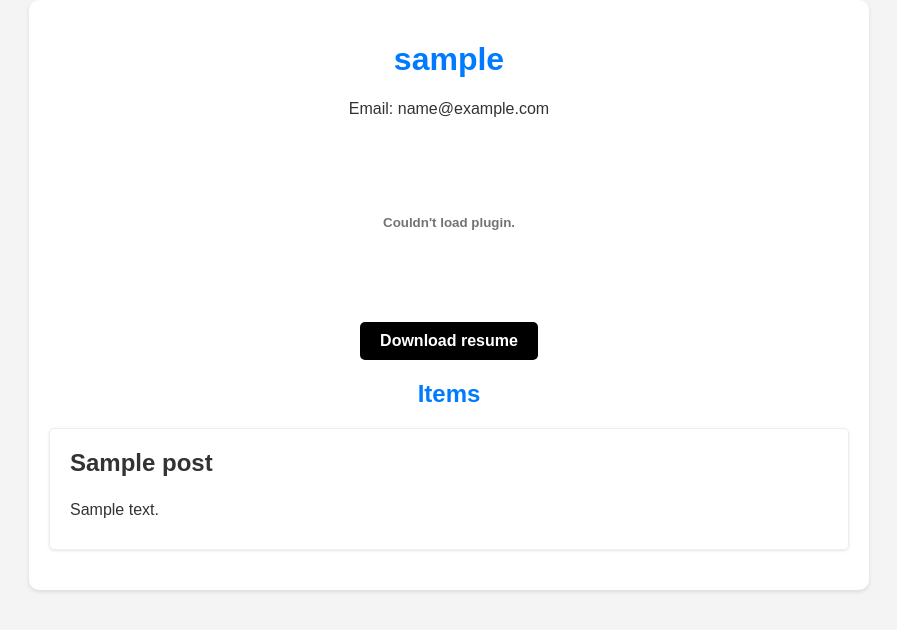
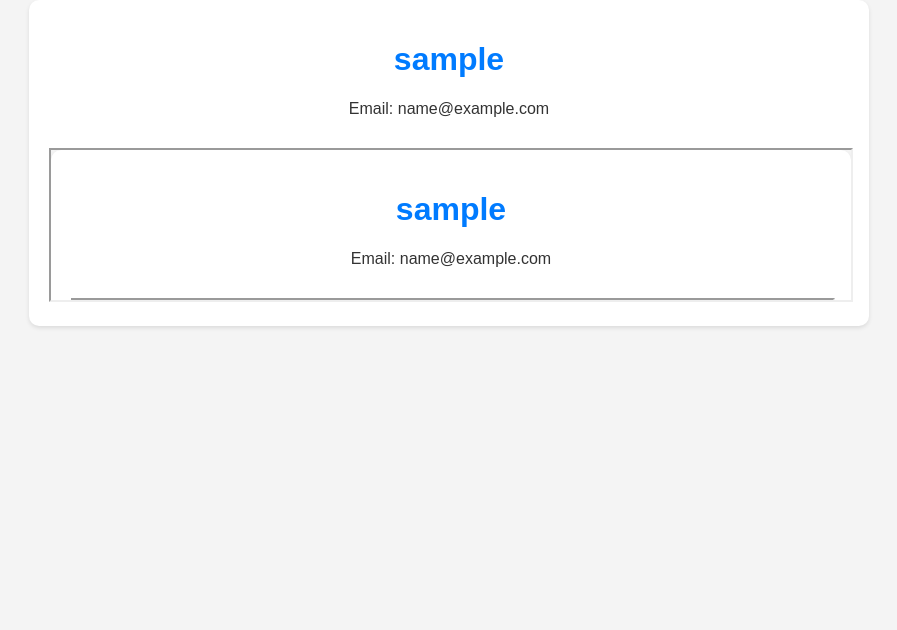
Before and after one commit to MyroslavG/AboutMe, a Flask app: page /page/1 in a window 1280 px wide. Shown: the top 630 px of the page, without its empty margins (191-1088 px from the left). Run offline with Flask 3, Linux system fonts and the light colour scheme; tables that the repository leaves empty hold one stand-in row (values such as "Sample post"); some libraries are stand-ins or nearby versions.

Commit message:
resume save add

```diff
--- a/flaskblog/templates/user_page.html
+++ b/flaskblog/templates/user_page.html
@@ -67,8 +67,8 @@
 
         <div class="pdf-container">
             {% if pdf_url %}
-                <embed src="{{ pdf_url }}" type="application/pdf" width="100%" height="100%" />
-                <a href="{{ pdf_url }}" download="User_Resume{{ username }}.pdf" class="download-btn">Download resume</a>
+                <iframe src="{{ pdf_url }}" type="application/pdf" width="100%" height="100%" />
+                <a href="{{ pdf_url }}" download="User_Resume{{ user.username }}.pdf" class="download-btn">Download resume</a>
             {% else %}
                 <p>No resume available</p>
             {% endif %}
```
